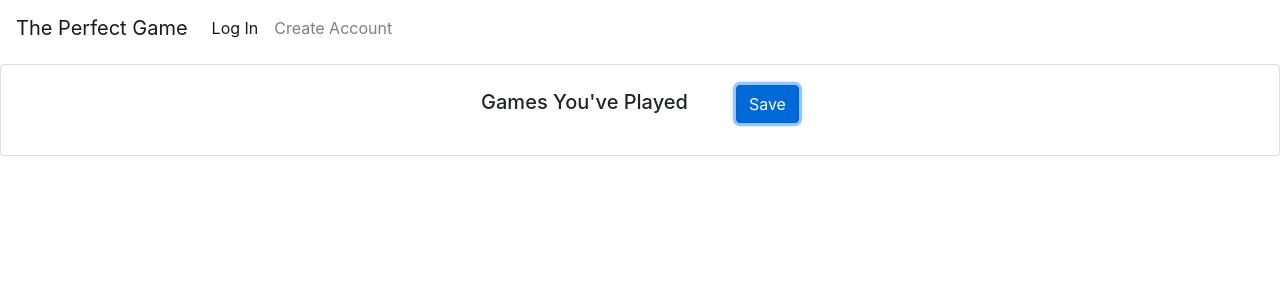
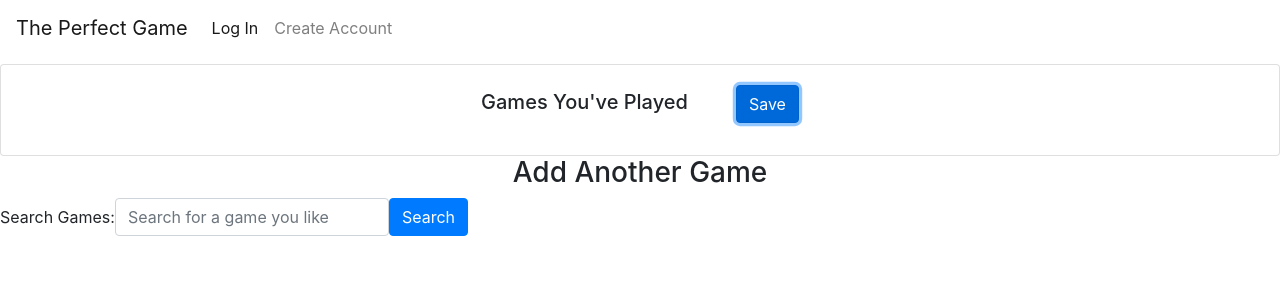
Before and after one commit to alerner1/perfect-game-client, a React (Create React App) app: page /profile in a window 1280 px wide. Both pictures are taken after a click on the button "Edit". Shown: the top 300 px of the page. Built offline with nearby package versions, Linux system fonts and the light colour scheme.

Commit message:
adds custom games properly to profile

```diff
--- a/src/Profile/components/PlayedGamesList.js
+++ b/src/Profile/components/PlayedGamesList.js
@@ -7,6 +7,8 @@ import Card from 'react-bootstrap/Card';
 import Button from 'react-bootstrap/Button';
 import { changeUserPlayedGameLikeValue, saveUserPlayedGame } from '../../actions/userPlayedGamesActions';
 import { resetGames, addGames, updateGameLikeValue, markDisplayGameForDestruction } from '../../actions/gamesActions';
+import GameSearchBar from '../../Signup/components/GameSearchBar';
+import SearchResultsList from '../../Signup/components/SearchResultsList';
 
 class PlayedGamesList extends React.Component {
   state = {
@@ -95,6 +97,7 @@ class PlayedGamesList extends React.Component {
 
   render() {
     return (
+      <>
         <Card>
           <Card.Body>
             <Card.Title className="text-center">
@@ -106,6 +109,16 @@ class PlayedGamesList extends React.Component {
             </ListGroup>
           </Card.Body>
         </Card>
+        {this.state.edit ?
+          <>
+            <h3 className="text-center">Add Another Game</h3>
+            <GameSearchBar />
+            <SearchResultsList />
+          </>
+          :
+          null
+        }
+      </>
     )
   }
 }
--- a/src/Signup/components/SearchResult.js
+++ b/src/Signup/components/SearchResult.js
@@ -1,12 +1,12 @@
 import React from 'react';
 import ListGroup from 'react-bootstrap/ListGroup';
 import { connect } from 'react-redux';
-import { addGame, likeGame } from '../../actions/gamesActions';
+import { addGame, likeGame, updateGameLikeValue } from '../../actions/gamesActions';
 
 class SearchResult extends React.Component {
   handleClick = event => {
     this.props.addGame(this.props.result);
-    this.props.likeGame(this.props.result);
+    this.props.updateGameLikeValue(this.props.result, 1);
   }
 
   mapPlatforms = () => {
@@ -34,7 +34,7 @@ class SearchResult extends React.Component {
 const mapDispatchToProps = dispatch => {
   return {
     addGame: (gameObj) => dispatch(addGame(gameObj)),
-    likeGame: (gameObj) => dispatch(likeGame(gameObj))
+    updateGameLikeValue: (gameObj, liked) => dispatch(updateGameLikeValue(gameObj, liked))
   }
 }
 
```
Also changed, not shown: 1 other file (tests, documents, lock files or other folders). Lines whose indentation alone changed are shown as unchanged.
